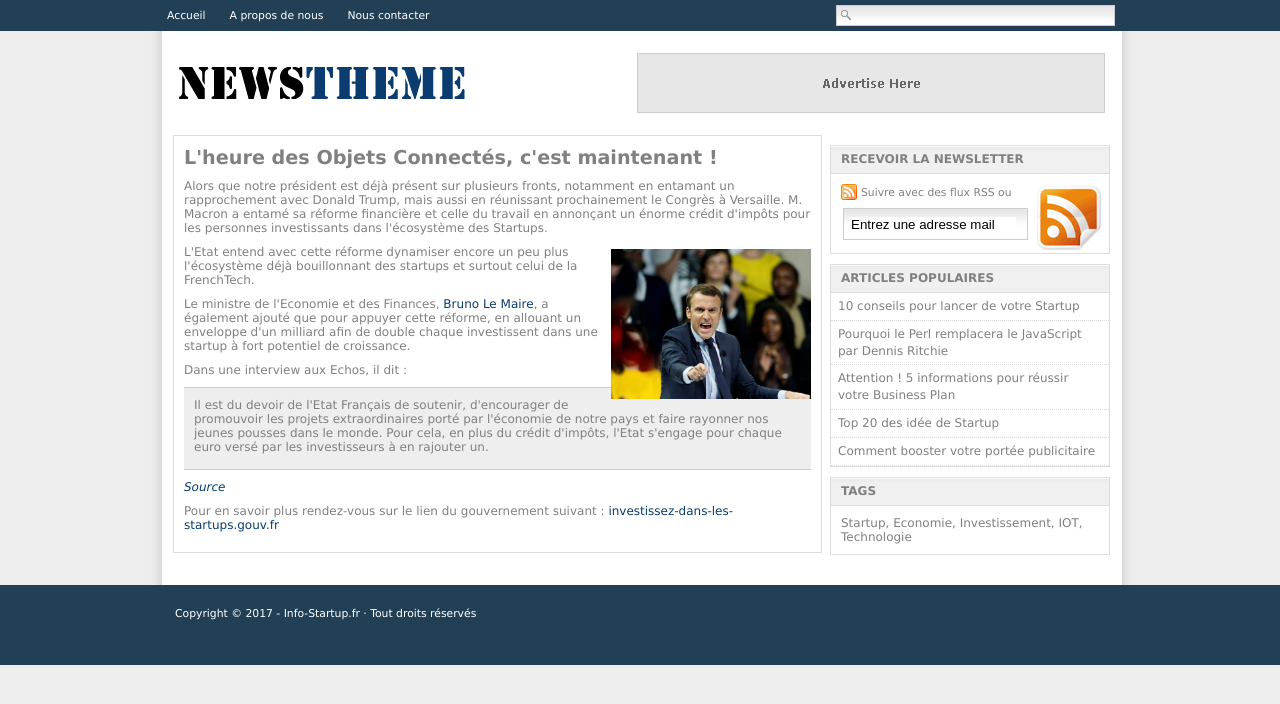
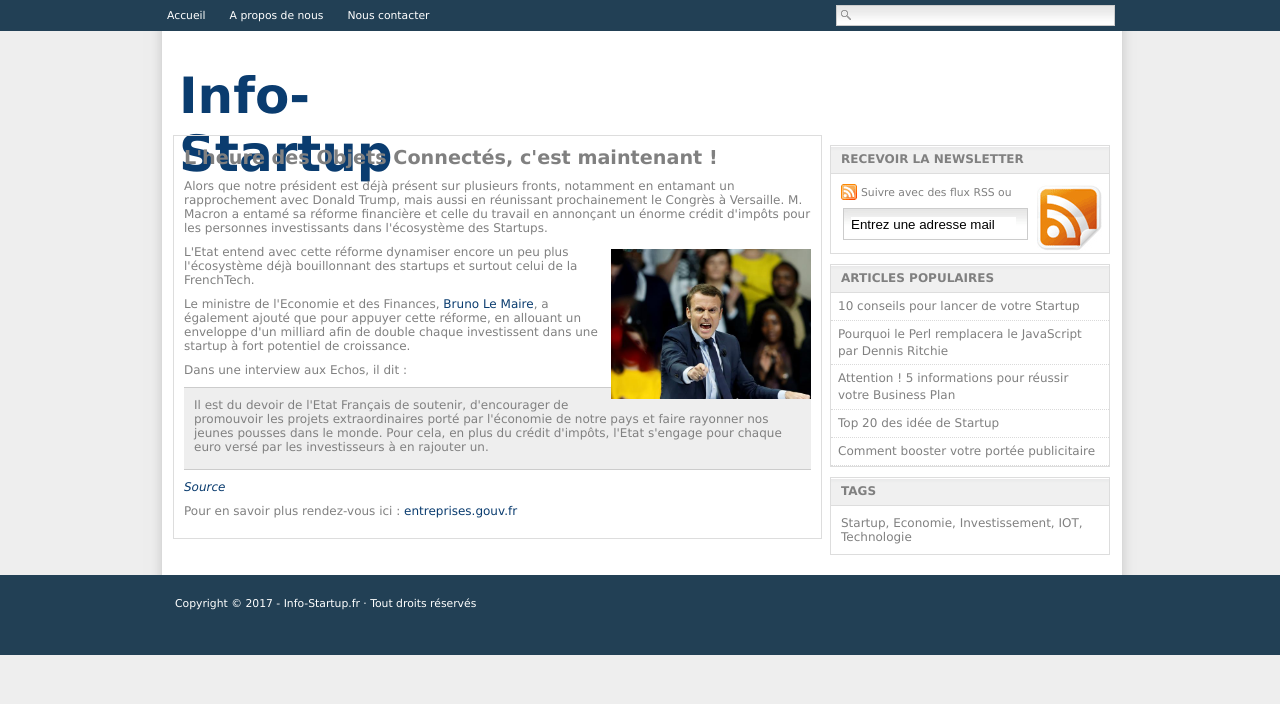
Before and after one commit to RaboArchive/info-startup.fr, a PHP site: page /home.html in a window 1280 px wide. Shown: the top 704 px of the page. Run offline with PHP 8.4, Linux system fonts and the light colour scheme.

Commit message:
Change title and bottom link

```diff
--- a/home.html
+++ b/home.html
@@ -26,8 +26,7 @@
 <div class="wrapper">
   <!-- BEGIN header -->
   <div id="header">
-    <h1><a href="#">NewsTheme</a></h1>
-    <div class="ad468x60"><a href="#"><img src="images/ad468x60.gif" alt="" /></a></div>
+    <h1><a href="">Info-Startup</a></h1>
   </div>
   <!-- END header -->
   <!-- BEGIN body -->
@@ -48,7 +47,7 @@
             Pour cela, en plus du crédit d'impôts, l'Etat s'engage pour chaque euro versé par les investisseurs à en rajouter un.</p>
         </blockquote>
         <p><cite><a href="http://www.lemonde.fr/economie/article/2017/06/27/lemaire_credit_impot_investisseurs_5151712_3234.html">Source</a></cite></p>
-        <p>Pour en savoir plus rendez-vous sur le lien du gouvernement suivant : <a href="http://news.info-startup.fr/rickrolled.php">investissez-dans-les-startups.gouv.fr</a></p>
+        <p>Pour en savoir plus rendez-vous ici : <a href="http://news.info-startup.fr/rickrolled.php">entreprises.gouv.fr</a></p>
       </div>
       <!-- end post -->
     </div>
--- a/style.css
+++ b/style.css
@@ -102,15 +102,12 @@ img {
 }
 	#header h1 {
 		float: left;
-		font-size: 0;
+		font-size: 50px;
 		padding: 36px 24px 0;
 	}
 	#header h1 a {
 		display: block;
-		outline: none;
-		text-indent: -9999px;
 		width: 286px; height: 32px;
-		background: url(images/logo.gif) no-repeat 0 0;
 	}
 	#header .ad468x60 {
 		float: right;
```
